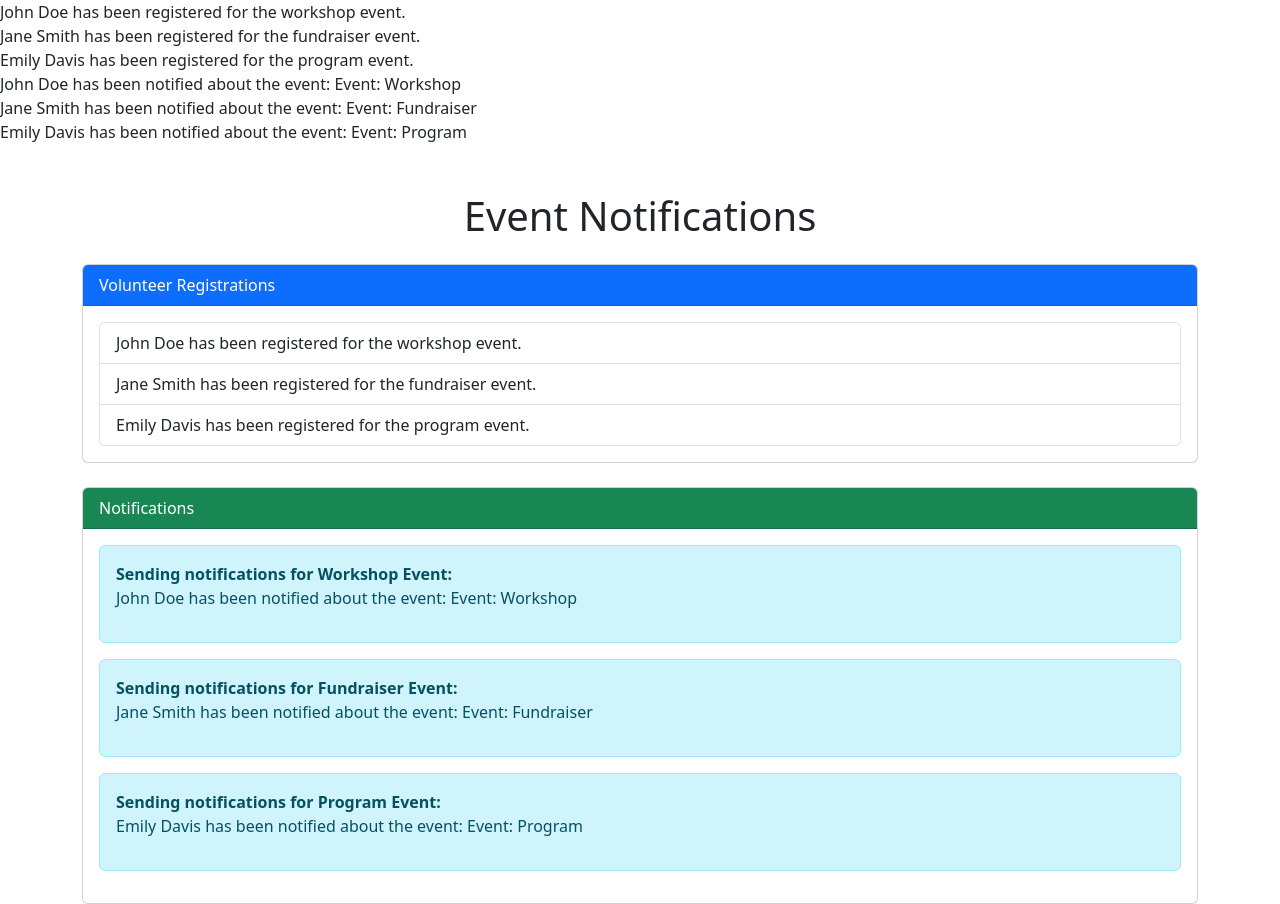
After one commit to AhmedIbrahimSH/sdp, a PHP site: page /view/notification-viw.php in a window 1280 px wide. The commit adds this page. Run offline with PHP 8.4, Linux system fonts and the light colour scheme.

Commit message:
register volunteer for event types- later be integrated

```diff
--- a/observer/controller/notification-controller.php
+++ b/observer/controller/notification-controller.php
@@ -1,27 +1,34 @@
 <?php
-// namespace notify;
 require_once "../model/event-model.php";
 require_once  "../model/volunteer-model.php";
 class NotificationController {
-    private $event;
-    private $volunteers;
-
+    private $events = [];
     public function __construct() {
-        // Create an event and volunteer objects
-        $this->event = new Event("Charity Run");
-        $this->volunteers = [
-            new Volunteer("John Doe"),
-            new Volunteer("Jane Smith"),
-        ];
-
-        // Subscribe volunteers to the event
-        foreach ($this->volunteers as $volunteer) {
-            $volunteer->subscribeToEvent($this->event);
-        }
+        // Initialize events for different types
+        $this->events['workshop'] = new WorkshopEvent();
+        $this->events['fundraiser'] = new FundraiserEvent();
+        $this->events['program'] = new ProgramEvent();
     }
 
-    // Notify all volunteers about the event
-    public function notifyVolunteers() {
-        $this->event->notifyVolunteers();
+    // Add a volunteer to a specific event type
+    public function addVolunteer($name, $eventType) {
+        if (!isset($this->events[$eventType])) {
+            echo "Invalid event type: $eventType<br>";
+            return;
+        }
+
+        $volunteer = new Volunteer($name);
+        $volunteer->subscribeToEvent($this->events[$eventType]);
+        echo "{$name} has been registered for the {$eventType} event.<br>";
+    }
+
+    // Notify all subscribers of a specific event type
+    public function notifyVolunteers($eventType) {
+        if (!isset($this->events[$eventType])) {
+            echo "Invalid event type: $eventType<br>";
+            return;
+        }
+
+        $this->events[$eventType]->notifyVolunteers();
     }
 }
--- a/observer/index.php
+++ b/observer/index.php
@@ -1,5 +1,4 @@
 <?php
-
 require_once 'Router.php';
 
 // Instantiate the Router
--- a/observer/model/event-model.php
+++ b/observer/model/event-model.php
@@ -1,11 +1,8 @@
 <?php
-// namespace notify;
 require_once "volunteer-model.php";
 class Event {
     private $observers = [];  // List of subscribers (volunteers)
     private $eventName;
-
-
     public function __construct($eventName) {
         $this->eventName = $eventName;
     }
@@ -17,9 +14,10 @@ class Event {
 
     // Unsubscribe a volunteer from the event
     public function unsubscribe(Volunteer $volunteer) {
-        $this->observers = array_filter($this->observers, function($observer) use ($volunteer) {
-            return $observer !== $volunteer;
-        });
+        $key = array_search($volunteer, $this->observers, true);
+        if ($key !== false) {
+            unset($this->observers[$key]);
+        }
     }
 
     // Notify all subscribers (volunteers) about the event
@@ -31,6 +29,23 @@ class Event {
 
     // Get event details (e.g., the event name)
     public function getEventDetails() {
-        return $this->eventName;
+        return "Event: " . $this->eventName;
     }
 }
+class WorkshopEvent extends Event {
+    public function __construct($eventName = "Workshop") {
+        parent::__construct($eventName);
+    }
+}
+
+class FundraiserEvent extends Event {
+    public function __construct($eventName = "Fundraiser") {
+        parent::__construct($eventName);
+    }
+}
+
+class ProgramEvent extends Event {
+    public function __construct($eventName = "Program") {
+        parent::__construct($eventName);
+    }
+}
--- a/observer/model/notification-model.php
+++ b/observer/model/notification-model.php
@@ -1,10 +1,9 @@
 <?php
-// namespace notify;
+// not used
 require_once __DIR__ ."volunteer-model.php";
 require_once __DIR__ ."event-model.php";
 class Notification {
     public function sendNotification(Volunteer $volunteer, Event $event) {
-        // For simplicity, we'll just echo the notification
         echo "Sending notification to {$volunteer->getName()} about event: {$event->getEventDetails()}<br>";
     }
 }
--- a/observer/model/volunteer-model.php
+++ b/observer/model/volunteer-model.php
@@ -1,10 +1,8 @@
 <?php
-// namespace notify;
 require_once "observer.php";
 require_once "event-model.php";
 class Volunteer implements Observer {
     private $name;
-
     public function __construct($name) {
         $this->name = $name;
     }
--- /dev/null
+++ b/observer/view/notification-viw.php
@@ -0,0 +1,91 @@
+<?php
+require_once '../controller/notification-controller.php';
+require_once '../model/event-model.php';
+require_once '../model/volunteer-model.php';
+
+// To show PHP server error and warning add this code:
+ini_set('display_errors', 1);
+ini_set('display_startup_errors', 1);
+error_reporting(E_ALL);
+
+// Create NotificationController instance
+$notificationController = new NotificationController();
+
+// Add volunteers to specific event types
+$registrationLog = [];
+$notificationLog = [];
+
+$notificationController->addVolunteer("John Doe", "workshop");
+$registrationLog[] = "John Doe has been registered for the workshop event.";
+
+$notificationController->addVolunteer("Jane Smith", "fundraiser");
+$registrationLog[] = "Jane Smith has been registered for the fundraiser event.";
+
+$notificationController->addVolunteer("Emily Davis", "program");
+$registrationLog[] = "Emily Davis has been registered for the program event.";
+
+// Notify subscribers of specific events
+$notificationLog[] = [
+    "event" => "Workshop Event",
+    "message" => "John Doe has been notified about the event: Event: Workshop",
+];
+$notificationController->notifyVolunteers("workshop");
+
+$notificationLog[] = [
+    "event" => "Fundraiser Event",
+    "message" => "Jane Smith has been notified about the event: Event: Fundraiser",
+];
+$notificationController->notifyVolunteers("fundraiser");
+
+$notificationLog[] = [
+    "event" => "Program Event",
+    "message" => "Emily Davis has been notified about the event: Event: Program",
+];
+$notificationController->notifyVolunteers("program");
+?>
+
+<!DOCTYPE html>
+<html lang="en">
+<head>
+    <meta charset="UTF-8">
+    <meta name="viewport" content="width=device-width, initial-scale=1.0">
+    <title>Event Notifications</title>
+    <link href="https://cdn.jsdelivr.net/npm/bootstrap@5.3.2/dist/css/bootstrap.min.css" rel="stylesheet">
+</head>
+<body>
+    <div class="container mt-5">
+        <h1 class="text-center mb-4">Event Notifications</h1>
+
+        <!-- Registration Section -->
+        <div class="card mb-4">
+            <div class="card-header bg-primary text-white">
+                Volunteer Registrations
+            </div>
+            <div class="card-body">
+                <ul class="list-group">
+                    <?php foreach ($registrationLog as $registration): ?>
+                        <li class="list-group-item"><?= $registration; ?></li>
+                    <?php endforeach; ?>
+                </ul>
+            </div>
+        </div>
+
+        <!-- Notifications Section -->
+        <div class="card">
+            <div class="card-header bg-success text-white">
+                Notifications
+            </div>
+            <div class="card-body">
+                <?php foreach ($notificationLog as $notification): ?>
+                    <div class="alert alert-info" role="alert">
+                        <strong>Sending notifications for <?= $notification['event']; ?>:</strong>
+                        <p><?= $notification['message']; ?></p>
+                    </div>
+                <?php endforeach; ?>
+            </div>
+        </div>
+    </div>
+
+    <script src="https://cdn.jsdelivr.net/npm/bootstrap@5.3.2/dist/js/bootstrap.bundle.min.js"></script>
+</body>
+</html>
```
Also changed, not shown: events_table.sql (deleted, +0 -13 lines), observer/router.php (+25 -2 lines), observer/view/notification-view.php (deleted, +0 -15 lines), 2 other files.
